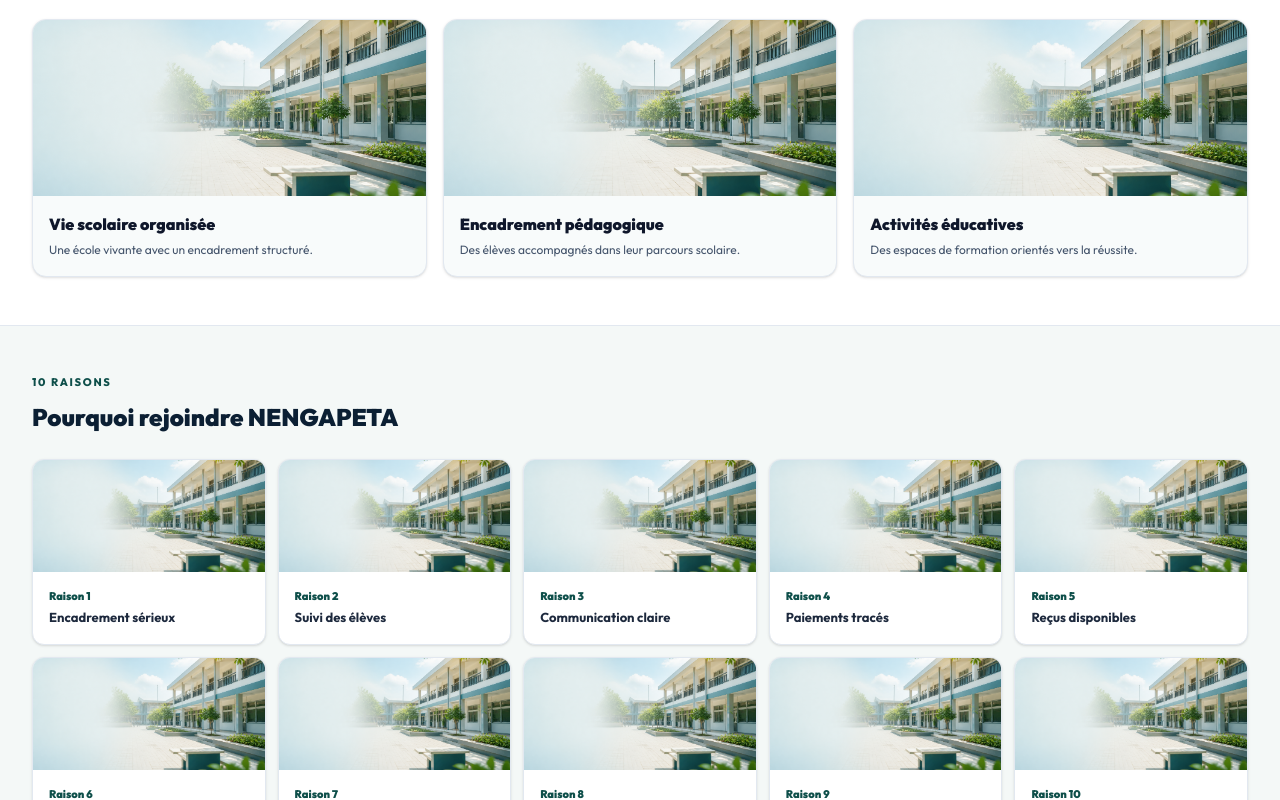
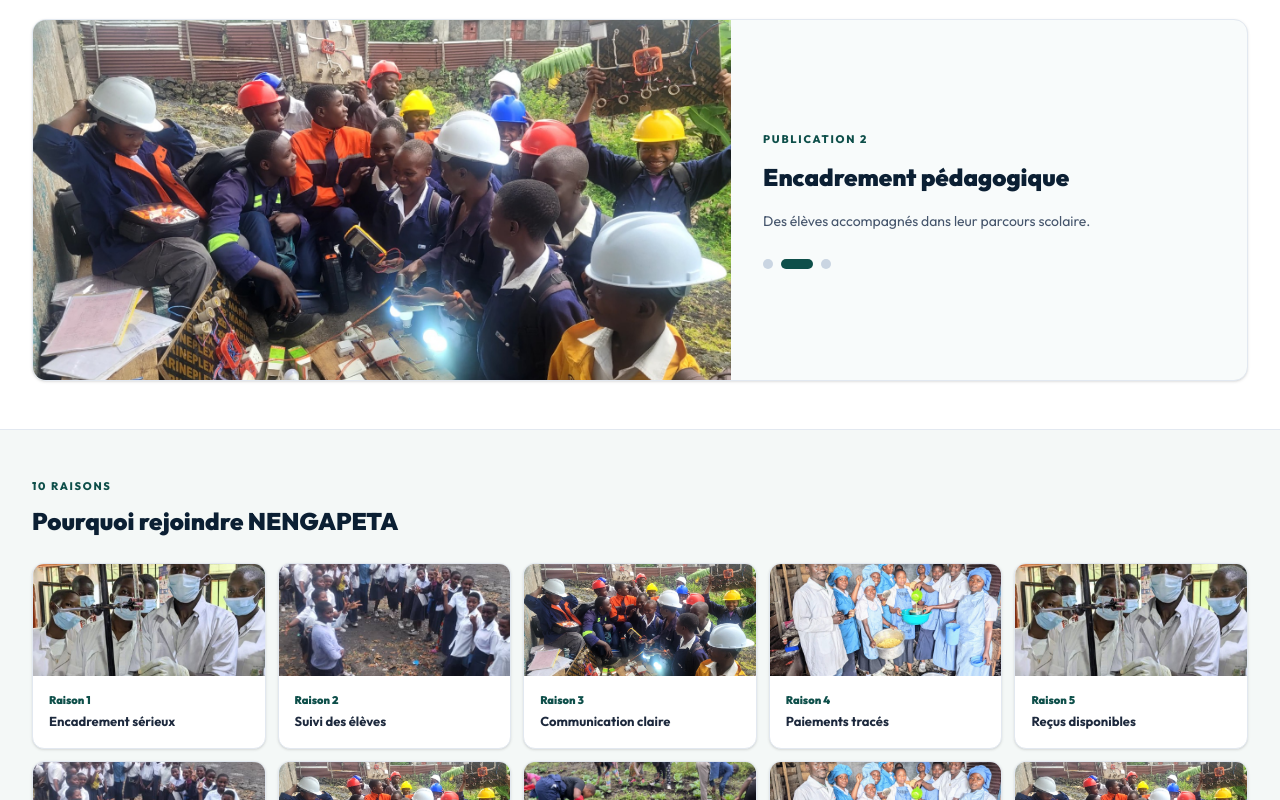
Before and after one commit to Amani-S21/Gestion_Inscript_Paiement_School, a React (Vite) app in the folder frontend/: page / in a window 1280 px wide. Shown: the part 1900-2700 px from the top of the page. Built offline with nearby package versions, Linux system fonts and the light colour scheme; no server answers.

Commit message:
update project

```diff
--- a/frontend/src/pages/landing/LandingPage.tsx
+++ b/frontend/src/pages/landing/LandingPage.tsx
@@ -75,31 +75,31 @@
   {
     title: "Vie scolaire organisée",
     description: "Une école vivante avec un encadrement structuré.",
-    image_url: "/images/nengapeta-school-hero.png",
+    image_url: "/images/nengapeta-gallery/vie-scolaire.jpg",
   },
   {
     title: "Encadrement pédagogique",
     description: "Des élèves accompagnés dans leur parcours scolaire.",
-    image_url: "/images/nengapeta-school-hero.png",
+    image_url: "/images/nengapeta-gallery/electricite-pratique.jpg",
   },
   {
     title: "Activités éducatives",
     description: "Des espaces de formation orientés vers la réussite.",
-    image_url: "/images/nengapeta-school-hero.png",
+    image_url: "/images/nengapeta-gallery/atelier-cuisine.jpg",
   },
 ];
 
 const reasons = [
-  { title: "Encadrement sérieux", image: "/images/nengapeta-school-hero.png" },
-  { title: "Suivi des élèves", image: "/images/nengapeta-school-hero.png" },
-  { title: "Communication claire", image: "/images/nengapeta-school-hero.png" },
-  { title: "Paiements tracés", image: "/images/nengapeta-school-hero.png" },
-  { title: "Reçus disponibles", image: "/images/nengapeta-school-hero.png" },
-  { title: "Espace élève", image: "/images/nengapeta-school-hero.png" },
-  { title: "Gestion moderne", image: "/images/nengapeta-school-hero.png" },
-  { title: "Archives propres", image: "/images/nengapeta-school-hero.png" },
-  { title: "Rapports professionnels", image: "/images/nengapeta-school-hero.png" },
-  { title: "Administration structurée", image: "/images/nengapeta-school-hero.png" },
+  { title: "Encadrement sérieux", image: "/images/nengapeta-gallery/laboratoire-sciences.jpg" },
+  { title: "Suivi des élèves", image: "/images/nengapeta-gallery/vie-scolaire.jpg" },
+  { title: "Communication claire", image: "/images/nengapeta-gallery/electricite-pratique.jpg" },
+  { title: "Paiements tracés", image: "/images/nengapeta-gallery/atelier-cuisine.jpg" },
+  { title: "Reçus disponibles", image: "/images/nengapeta-gallery/laboratoire-sciences.jpg" },
+  { title: "Espace élève", image: "/images/nengapeta-gallery/vie-scolaire.jpg" },
+  { title: "Gestion moderne", image: "/images/nengapeta-gallery/electricite-pratique.jpg" },
+  { title: "Archives propres", image: "/images/nengapeta-gallery/agriculture-pratique.jpg" },
+  { title: "Rapports professionnels", image: "/images/nengapeta-gallery/atelier-cuisine.jpg" },
+  { title: "Administration structurée", image: "/images/nengapeta-gallery/electricite-pratique.jpg" },
 ];
 
 const faqs = [
@@ -123,8 +123,18 @@
 
 export function LandingPage() {
   const [openFaq, setOpenFaq] = useState(0);
+  const [mediaIndex, setMediaIndex] = useState(0);
   const mediaQuery = useQuery({ queryKey: ["public-marketing-media"], queryFn: getPublicMarketingMedia });
   const publicMedia = (mediaQuery.data?.length ? mediaQuery.data : fallbackMedia) as Array<{ id?: number; title: string; description?: string; image_url: string }>;
+  const currentMedia = publicMedia[mediaIndex % publicMedia.length];
+
+  useEffect(() => {
+    if (publicMedia.length <= 1) return;
+    const timer = window.setInterval(() => {
+      setMediaIndex((index) => (index + 1) % publicMedia.length);
+    }, 5000);
+    return () => window.clearInterval(timer);
+  }, [publicMedia.length]);
 
   return (
     <main className="min-h-screen bg-[#f4f8f7] text-slate-950">
@@ -255,23 +265,33 @@
               <h2 className="mt-2 text-[24px] font-black text-[#0b1f33]">La vie de l'Institut NENGAPETA</h2>
             </div>
           </div>
-          <div className="mt-6 grid gap-4 md:grid-cols-3">
-            {publicMedia.map((item, index) => (
-              <article key={item.id ?? item.title} className="overflow-hidden rounded-[14px] border border-slate-200 bg-[#f8fbfb] shadow-sm">
+          <div className="mt-6 overflow-hidden rounded-[14px] border border-slate-200 bg-[#f8fbfb] shadow-sm">
+            <article key={currentMedia.id ?? currentMedia.title} className="grid md:grid-cols-[1.15fr_0.85fr]">
               <img
-                  src={item.image_url}
+                src={currentMedia.image_url}
                 alt=""
-                  className="h-44 w-full object-cover"
+                className="h-[360px] w-full object-cover"
                 onError={(event) => {
                   event.currentTarget.src = "/images/nengapeta-school-hero.png";
                 }}
               />
-                <div className="p-4">
-                  <p className="font-black text-slate-900">{item.title}</p>
-                  <p className="mt-1 text-[12px] leading-5 text-slate-600">{item.description || `Photo publicitaire ${index + 1}`}</p>
+              <div className="flex flex-col justify-center p-6 md:p-8">
+                <p className="text-[11px] font-extrabold uppercase tracking-[0.16em] text-[#0e4f4a]">Publication {mediaIndex + 1}</p>
+                <h3 className="mt-3 text-[24px] font-black text-[#0b1f33]">{currentMedia.title}</h3>
+                <p className="mt-3 text-[14px] leading-7 text-slate-600">{currentMedia.description || "Photo publicitaire de l'Institut NENGAPETA."}</p>
+                <div className="mt-6 flex gap-2">
+                  {publicMedia.map((item, index) => (
+                    <button
+                      key={item.id ?? item.title}
+                      type="button"
+                      onClick={() => setMediaIndex(index)}
+                      className={`h-2.5 rounded-full transition ${index === mediaIndex % publicMedia.length ? "w-8 bg-[#0e4f4a]" : "w-2.5 bg-slate-300"}`}
+                      title={`Afficher ${item.title}`}
+                    />
+                  ))}
+                </div>
               </div>
             </article>
-            ))}
           </div>
         </div>
       </section>
```
Lines whose indentation alone changed are shown as unchanged.
